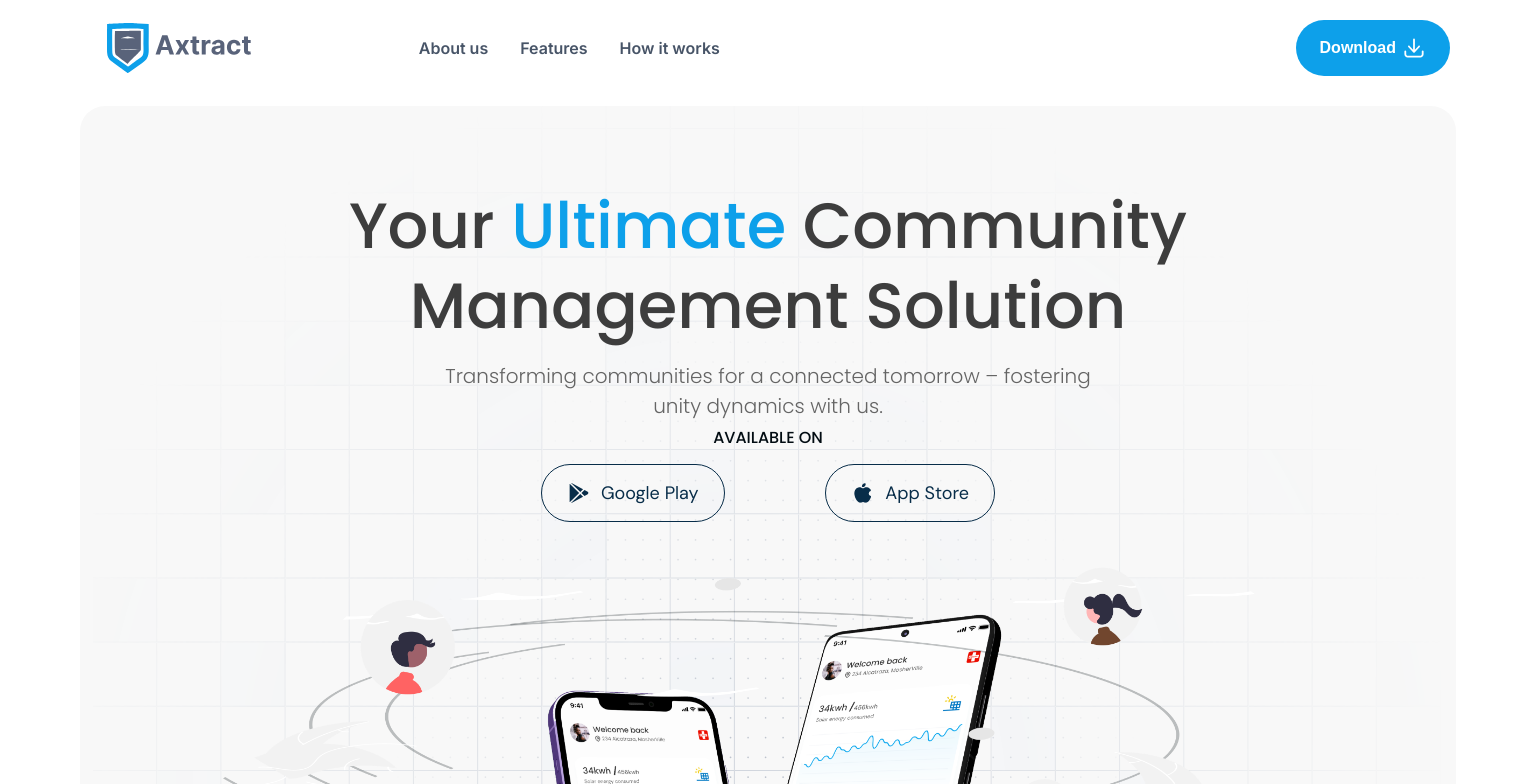
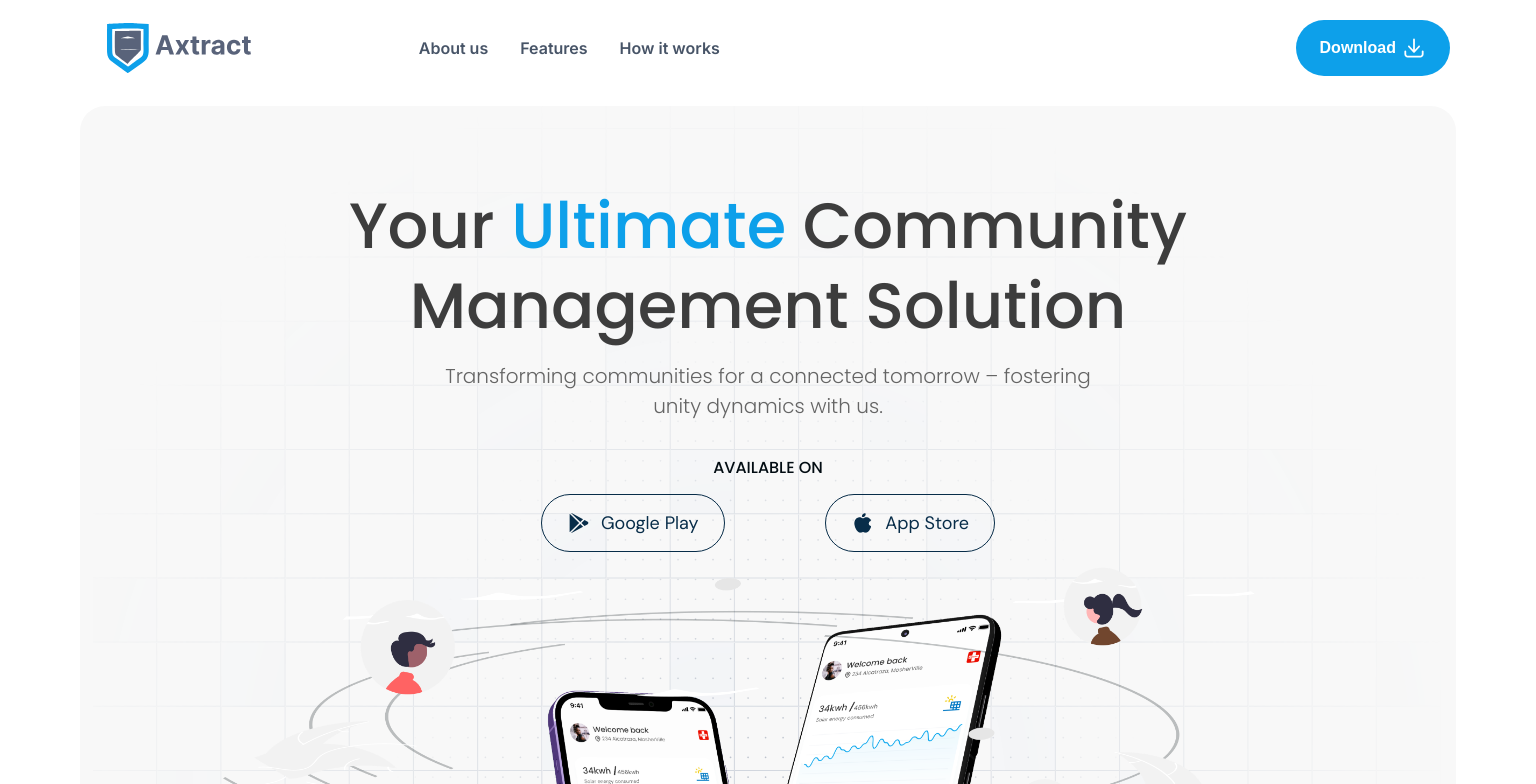
Before and after one commit to Bolujxl/AXRACT-APP-WEBSITE-DEMO, a plain HTML site: page index.html in a window 1536 px wide. Shown: the top 784 px of the page. Drawn offline with Linux system fonts and the light colour scheme.

Commit message:
second commit

```diff
--- a/responsive files/1300-laptops.css
+++ b/responsive files/1300-laptops.css
@@ -232,7 +232,7 @@
 
   position: absolute;
   width: initial;
-  top: 32%;
+  top: 35%;
   left: 50%;
   transform: translateX(-50%);
   display: flex;
```
